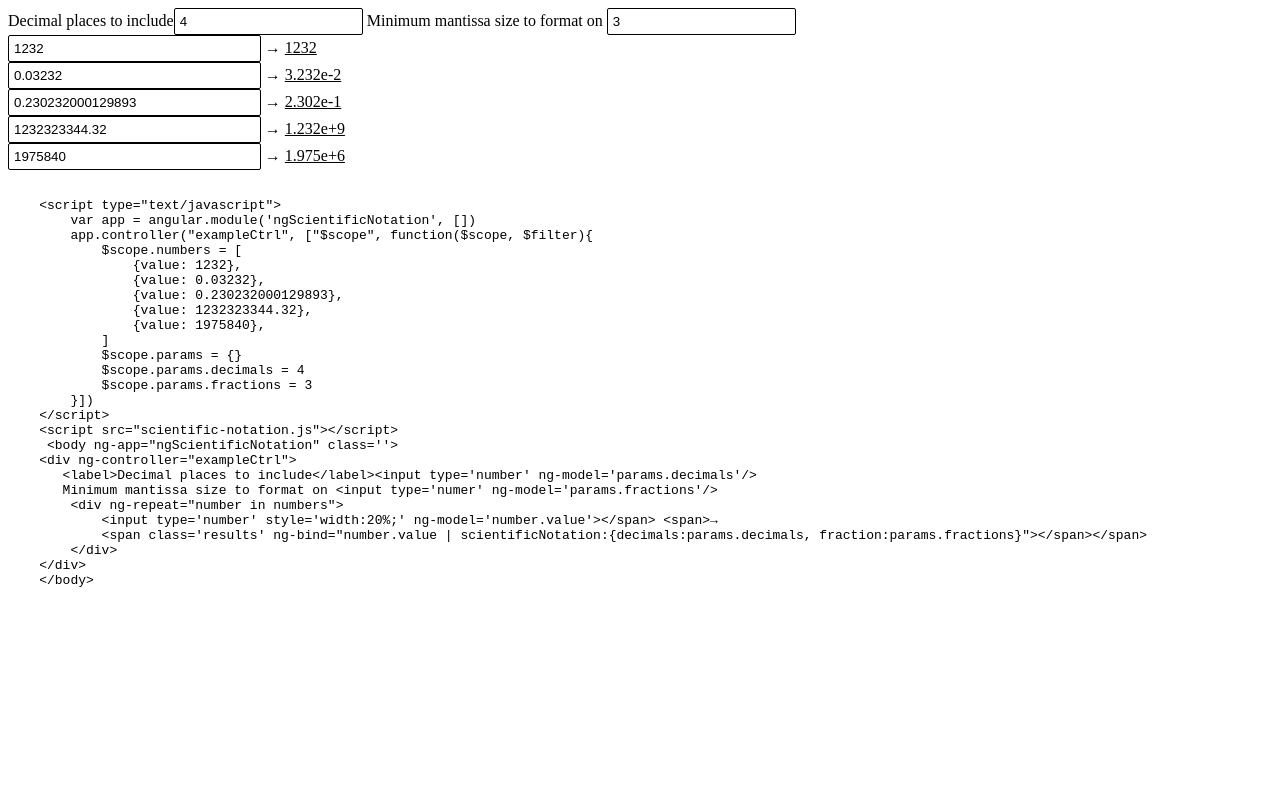
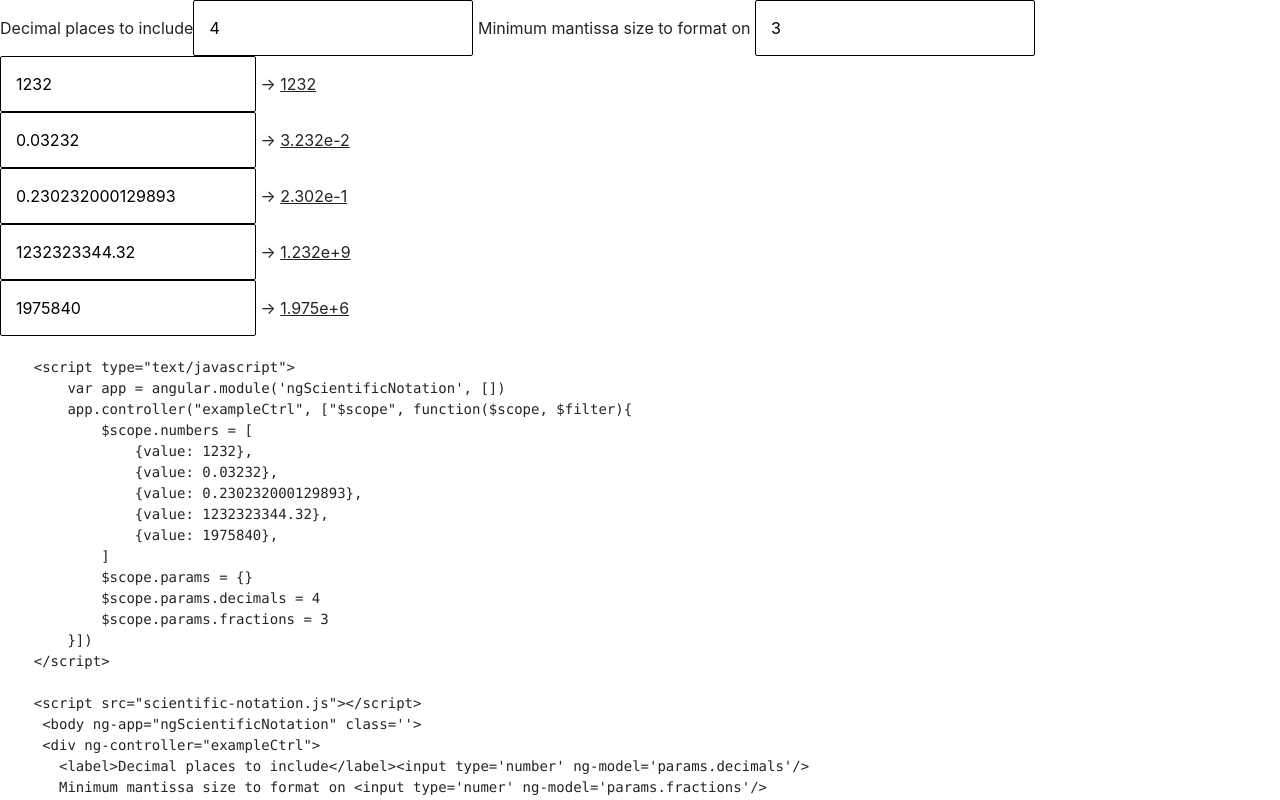
Before and after one commit to mobiusklein/ng-scientific-notation, a plain HTML site: page index.html in a window 1280 px wide. Shown: the top 800 px of the page. Drawn offline with nearby package versions, Linux system fonts and the light colour scheme.

Commit message:
Update index.html

```diff
--- a/index.html
+++ b/index.html
@@ -2,17 +2,21 @@
 <html>
 <head>
     <title>ngScientificNotation</title>
-    <link href="//maxcdn.bootstrapcdn.com/bootswatch/3.2.0/cyborg/bootstrap.min.css"/>
+    <link href="//maxcdn.bootstrapcdn.com/bootswatch/3.2.0/flatly/bootstrap.min.css" rel="stylesheet">
     <style>
 input{
     border: 1px black solid;
     border-radius: 2px;
-    padding: 5px;
+    padding: 15px;
+}
+code{
+    color: red;
 }
 span.results{
     text-decoration: underline;
 
 }
+
     </style>
     <script type="text/javascript" src="http://cdnjs.cloudflare.com/ajax/libs/angular.js/1.2.20/angular.js"></script>
     <script type="text/javascript">
@@ -58,16 +62,17 @@ span.results{
             $scope.params.fractions = 3
         }])
     &lt;/script&gt;
+
     &lt;script src="scientific-notation.js"&gt;&lt;/script&gt;
      &lt;body ng-app="ngScientificNotation" class=''&gt;
-    &lt;div ng-controller="exampleCtrl"&gt;
+     &lt;div ng-controller="exampleCtrl"&gt;
        &lt;label&gt;Decimal places to include&lt;/label&gt;&lt;input type='number' ng-model='params.decimals'/&gt;
        Minimum mantissa size to format on &lt;input type='numer' ng-model='params.fractions'/&gt;
         &lt;div ng-repeat="number in numbers"&gt;
             &lt;input type='number' style='width:20%;' ng-model='number.value'&gt;&lt;/span&gt; &lt;span&gt;&rarr;
             &lt;span class='results' ng-bind="number.value | scientificNotation:{decimals:params.decimals, fraction:params.fractions}"&gt;&lt;/span&gt;&lt;/span&gt;
         &lt;/div&gt;
-    &lt;/div&gt;
+     &lt;/div&gt;
     &lt;/body&gt;
 
         </code>
```
